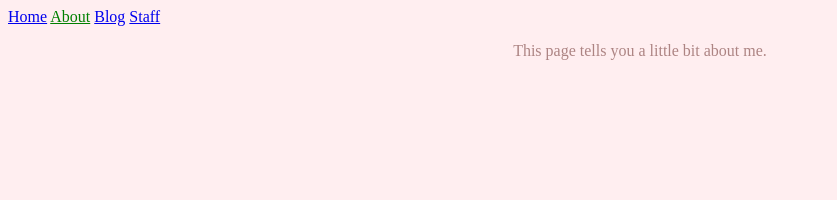
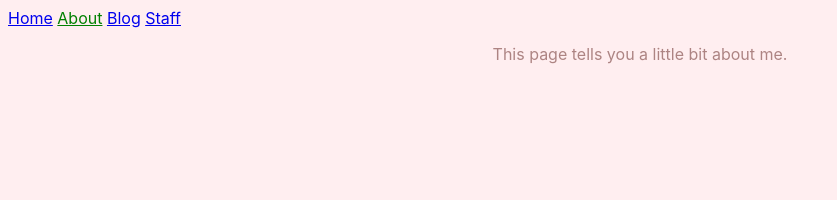
Before and after one commit to gusbmurphy/my-site, a Jekyll site: the page built from about.markdown, in a window 1280 px wide. Shown: the top 200 px of the page, without its empty margins (0-837 px from the left). Built offline with Jekyll 4.4.1, drawn with Linux system fonts in a browser that asks for light colours.

Commit message:
Use different font for body and format SCSS file

```diff
--- a/_sass/main.scss
+++ b/_sass/main.scss
@@ -9,9 +9,16 @@ body {
   justify-content: center;
   background-color: #ffeef0;
   color: #ad8483;
+  font-family: -apple-system, BlinkMacSystemFont, Segoe UI, Roboto, Oxygen,
+    Ubuntu, Cantarell, Fira Sans, Droid Sans, Helvetica Neue, sans-serif;
 }
 
-h1, h2, h3, h4, h5, h6 {
+h1,
+h2,
+h3,
+h4,
+h5,
+h6 {
   font-family: "GeistMono";
 }
 
```
